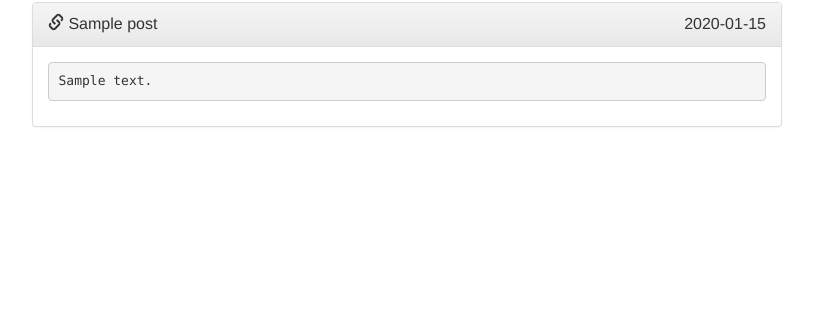
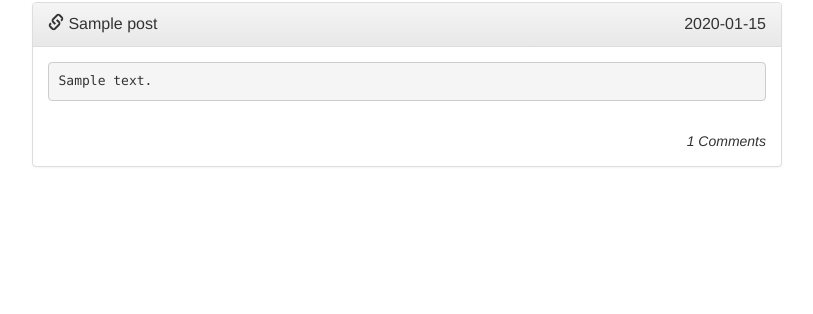
Before and after one commit to rackeric/flask-blog, a Python web app: template templates/index.html in a window 1280 px wide. Shown: the part 163-477 px from the top of the page, without its empty margins (233-1046 px from the left). Run offline with Jinja, Linux system fonts and the light colour scheme; the template is opened without the code that fills it: most values are stand-ins (such as "Sample title", 1, 10 or a date in 2020); some libraries are stand-ins or nearby versions.

Commit message:
added comment count on front page and fixed active links for pages

```diff
--- a/app.py
+++ b/app.py
@@ -267,7 +267,9 @@ def comment(id):
         mycomment.save()
         return redirect(url_for('viewpost', id=id))
 
-
+def get_comment_count(id):
+    comments = Comment.query.filter(Comment.post_id == str(id))
+    return comments.count()
 
 
 app.add_url_rule('/', 'index', index, methods=['GET', 'POST'])
@@ -278,4 +280,5 @@ app.add_url_rule('/login/', 'ulogin', ulogin, methods=['GET', 'POST'])
 app.secret_key = 'N4BUdSXUzHxNoO8g'
 
 if __name__ == '__main__':
+    app.jinja_env.globals.update(get_comment_count=get_comment_count)
     app.run(debug=True,host='0.0.0.0')
--- a/templates/header.html
+++ b/templates/header.html
@@ -22,7 +22,7 @@
     <ul class="nav navbar-nav">
       <li {%- if request.path == "/" %} class="active"{% endif %}><a href="/">Home</a></li>
       {% for page in pages %}
-      <li {%- if "page.mongo_id" in "request.url" %} class="active"{% endif %}><a href="/pages/{{ page.mongo_id }}">{{ page.title }}</a></li>
+      <li {%- if page.mongo_id|string in request.path %} class="active"{% endif %}><a href="/pages/{{ page.mongo_id }}">{{ page.title }}</a></li>
       {% endfor %}
     </ul>
     <ul class="nav navbar-nav navbar-right">
--- a/templates/index.html
+++ b/templates/index.html
@@ -16,6 +16,8 @@
   </div>
   <div class="panel-body">
     <pre style="white-space: pre-wrap;">{{ post.comment|safe }}</pre>
+    <br />
+    <div class="pull-right"><i>{{ get_comment_count(post.mongo_id) }} Comments</i></div>
   </div>
 </div>
 {% endfor %}
```
